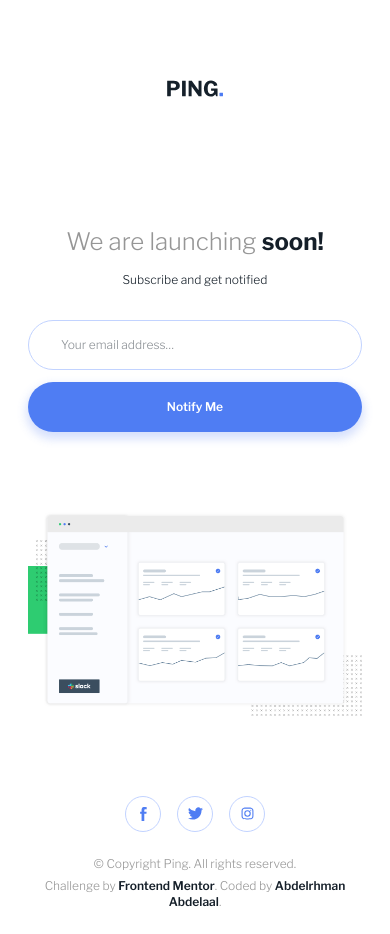
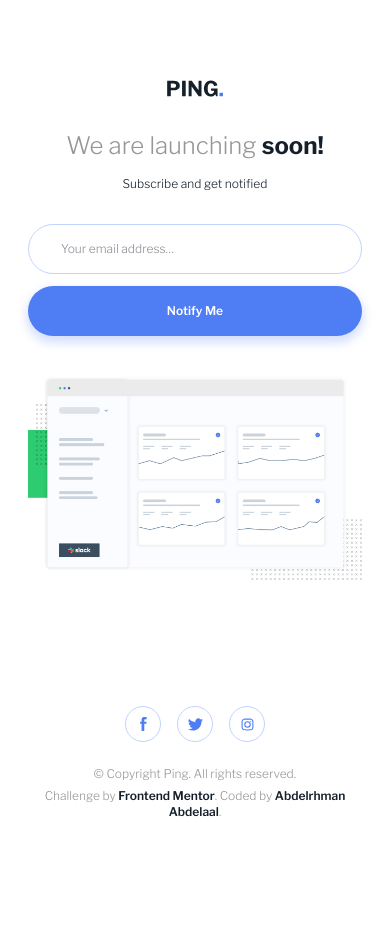
Before and after one commit to MrBlackvanta/ping-single-column-coming-soon-page, a Next.js app: page / in a window 390 px wide. After the commit the page ends 844 px from the top, so only its background shows below. Built offline with nearby package versions, Linux system fonts and the light colour scheme.

Commit message:
Add desktop responsive layout

```diff
--- a/src/app/page.tsx
+++ b/src/app/page.tsx
@@ -10,7 +10,7 @@ export default function Page() {
         <LogoIcon className="mx-auto block h-auto w-14 lg:w-22" />
       </header>
       <main className="mx-auto flex w-full max-w-160 flex-1 flex-col items-center px-7 text-center lg:px-0">
-        <h1 className="text-gray mt-32 text-2xl leading-snug lg:mt-12 lg:text-5xl">
+        <h1 className="text-gray mt-8 text-2xl leading-snug lg:mt-12 lg:text-5xl">
           We are launching{" "}
           <span className="text-very-dark-blue font-bold">soon!</span>
         </h1>
@@ -23,7 +23,7 @@ export default function Page() {
           alt="The Ping product dashboard previewing analytics charts"
           sizes="(min-width: 1024px) 640px, 90vw"
           priority
-          className="mt-20 h-auto w-full"
+          className="mt-10 h-auto w-full"
         />
       </main>
     </>
```
